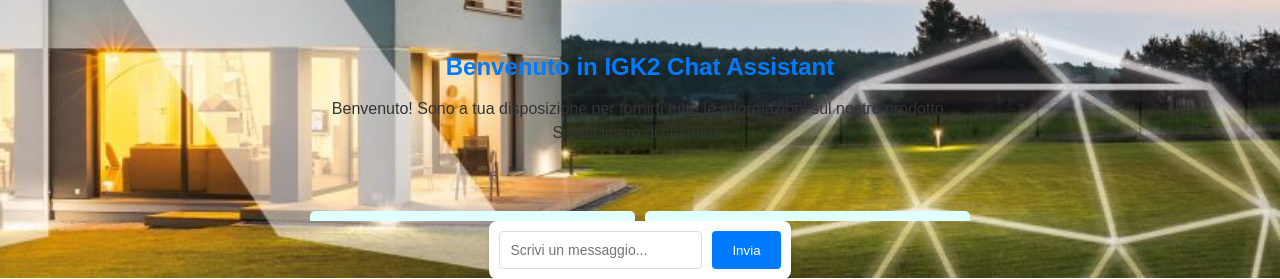
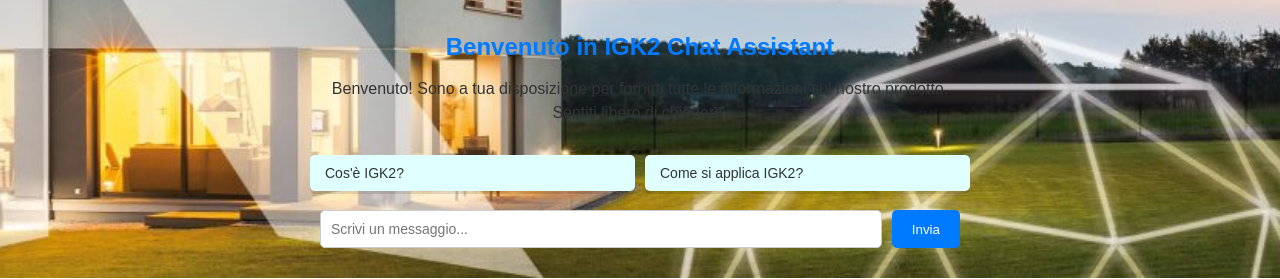
Before and after one commit to ChatIGK2/ChatbotIGK2, a website: page chat.html in a window 1280 px wide. Shown: the part 522-801 px from the top of the page. Drawn offline with nearby package versions, Linux system fonts and the light colour scheme.

Commit message:
Fix input bar width and margins between elements

```diff
--- a/css/style.css
+++ b/css/style.css
@@ -42,7 +42,7 @@ body {
 .logo-container {
     width: 100%;
     text-align: center;
-    margin-bottom: 20px;
+    margin-bottom: 0;
     max-width: 800px;
 }
 
@@ -64,7 +64,7 @@ body {
     width: 100%;
     padding: 20px;
     text-align: center;
-    margin-bottom: 20px;
+    margin-bottom: 0;
     background: transparent;
 }
 
@@ -78,6 +78,7 @@ body {
     font-size: 16px;
     line-height: 1.5;
     color: #333;
+    margin-bottom: 0;
 }
 
 .messages-container {
@@ -89,6 +90,7 @@ body {
     max-height: calc(100vh - 300px);
     overflow-y: auto;
     background: transparent;
+    margin-bottom: 0;
 }
 
 .language-flags-container {
@@ -193,30 +195,31 @@ body {
 }
 
 .chat-input-container {
+    width: 100%;
     display: flex;
     gap: 10px;
     padding: 10px;
-    background-color: white;
-    border-radius: 8px;
-    box-shadow: 0 2px 5px rgba(0, 0, 0, 0.1);
+    background: transparent;
+    max-width: calc(100% - 20px);
 }
 
 .chat-input {
-    border: 1px solid #ddd;
     flex: 1;
     padding: 10px;
-    border-radius: 4px;
+    border: 1px solid #ccc;
+    border-radius: 5px;
     font-size: 14px;
 }
 
 .send-button {
+    padding: 10px 20px;
     background-color: #007bff;
-    padding: 10px 20px;
     color: white;
     border: none;
-    border-radius: 4px;
+    border-radius: 5px;
     cursor: pointer;
-    transition: background-color 0.2s;
+    transition: background-color 0.3s;
+    white-space: nowrap;
 }
 
 .send-button:hover {
```
